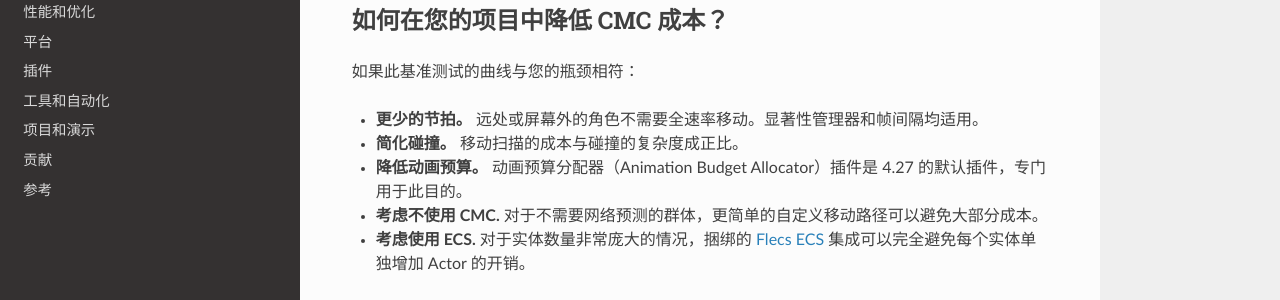
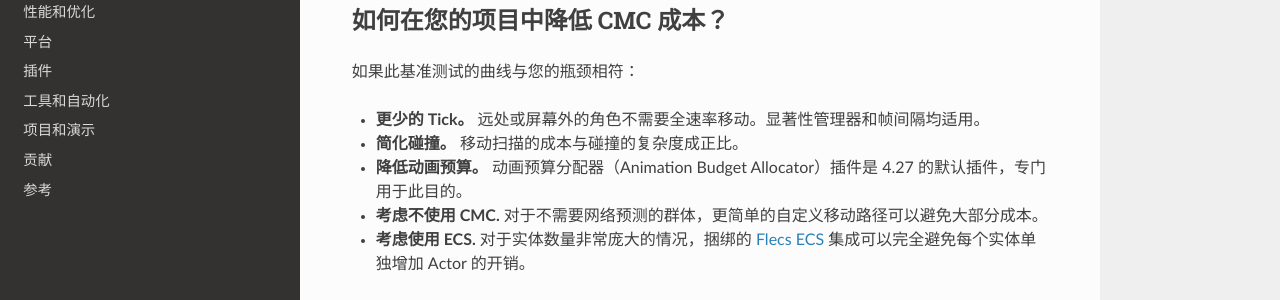
Before and after one commit to OpenHUTB/cpp, an MkDocs documentation site: the page built from docs/optimization/ProjectsAndDemos/400-Characters-CMC-Bench.md, in a window 1280 px wide and 900 px high, scrolled down 1281 px. Shown: the part 315-615 px from the top of the window. Built offline with MkDocs 1.6.1, drawn with Linux system fonts in a browser that asks for light colours; nearby versions of some CDN libraries; a script that is not in the unit is left out.

Commit message:
docs(projects): 「更少的节拍」改为「更少的 Tick」

```diff
--- a/docs/optimization/ProjectsAndDemos/400-Characters-CMC-Bench.md
+++ b/docs/optimization/ProjectsAndDemos/400-Characters-CMC-Bench.md
@@ -47,7 +47,7 @@ UE 4.27 在游戏线程成本方面比 UE5 更具结构性优势，这也是 [Vi
 
 如果此基准测试的曲线与您的瓶颈相符：
 
-- **更少的节拍。** 远处或屏幕外的角色不需要全速率移动。显著性管理器和帧间隔均适用。
+- **更少的 Tick。** 远处或屏幕外的角色不需要全速率移动。显著性管理器和帧间隔均适用。
 - **简化碰撞。** 移动扫描的成本与碰撞的复杂度成正比。
 - **降低动画预算。** 动画预算分配器（Animation Budget Allocator）插件是 4.27 的默认插件，专门用于此目的。
 - **考虑不使用 CMC.** 对于不需要网络预测的群体，更简单的自定义移动路径可以避免大部分成本。
```
